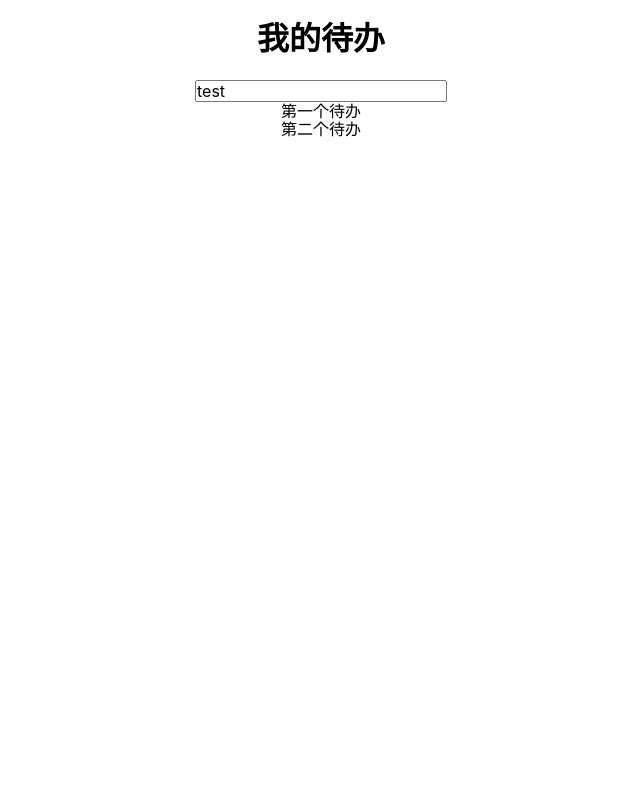
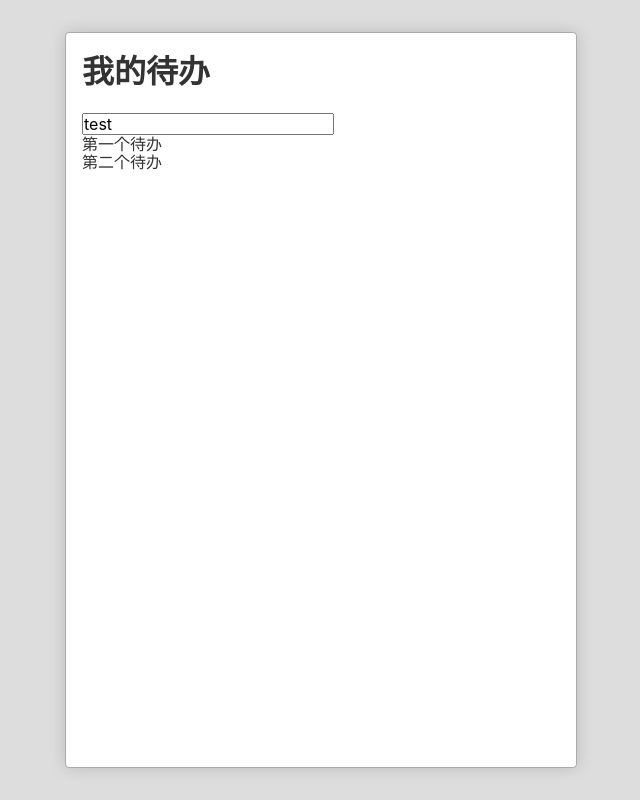
Before and after one commit to xujj277/reactDemo, a React (Create React App) app in the folder my-app/: page / in a window 1280 px wide. Shown: the whole page, without its empty margins (319-959 px from the left). Built offline with nearby package versions, Linux system fonts and the light colour scheme.

Commit message:
更新样式

```diff
--- a/my-app/src/App.css
+++ b/my-app/src/App.css
@@ -1,32 +1,11 @@
 .App {
-  text-align: center;
+  color: #333;
+  border: 1px solid #aaa;
+  border-radius: 4px;
+  background: white;
+  margin: 2em;
+  padding: 0 1em;
+  min-height: 20em;
+  min-width: 32em;
+  box-shadow: 0 0 1em hsla(0,0%,0%,0.15);
 }
-
-.App-logo {
-  animation: App-logo-spin infinite 20s linear;
-  height: 40vmin;
-}
-
-.App-header {
-  background-color: #282c34;
-  min-height: 100vh;
-  display: flex;
-  flex-direction: column;
-  align-items: center;
-  justify-content: center;
-  font-size: calc(10px + 2vmin);
-  color: white;
-}
-
-.App-link {
-  color: #61dafb;
-}
-
-@keyframes App-logo-spin {
-  from {
-    transform: rotate(0deg);
-  }
-  to {
-    transform: rotate(360deg);
-  }
-}
--- a/my-app/src/index.css
+++ b/my-app/src/index.css
@@ -1,6 +1,5 @@
 body {
-  margin: 0;
-  padding: 0;
+  background: #ddd;
   font-family: -apple-system, BlinkMacSystemFont, "Segoe UI", "Roboto", "Oxygen",
     "Ubuntu", "Cantarell", "Fira Sans", "Droid Sans", "Helvetica Neue",
     sans-serif;
@@ -8,7 +7,8 @@
   -moz-osx-font-smoothing: grayscale;
 }
 
-code {
-  font-family: source-code-pro, Menlo, Monaco, Consolas, "Courier New",
-    monospace;
+#root{
+  display: flex;
+  justify-content: center;
+  min-height: 100vh;
 }
```
